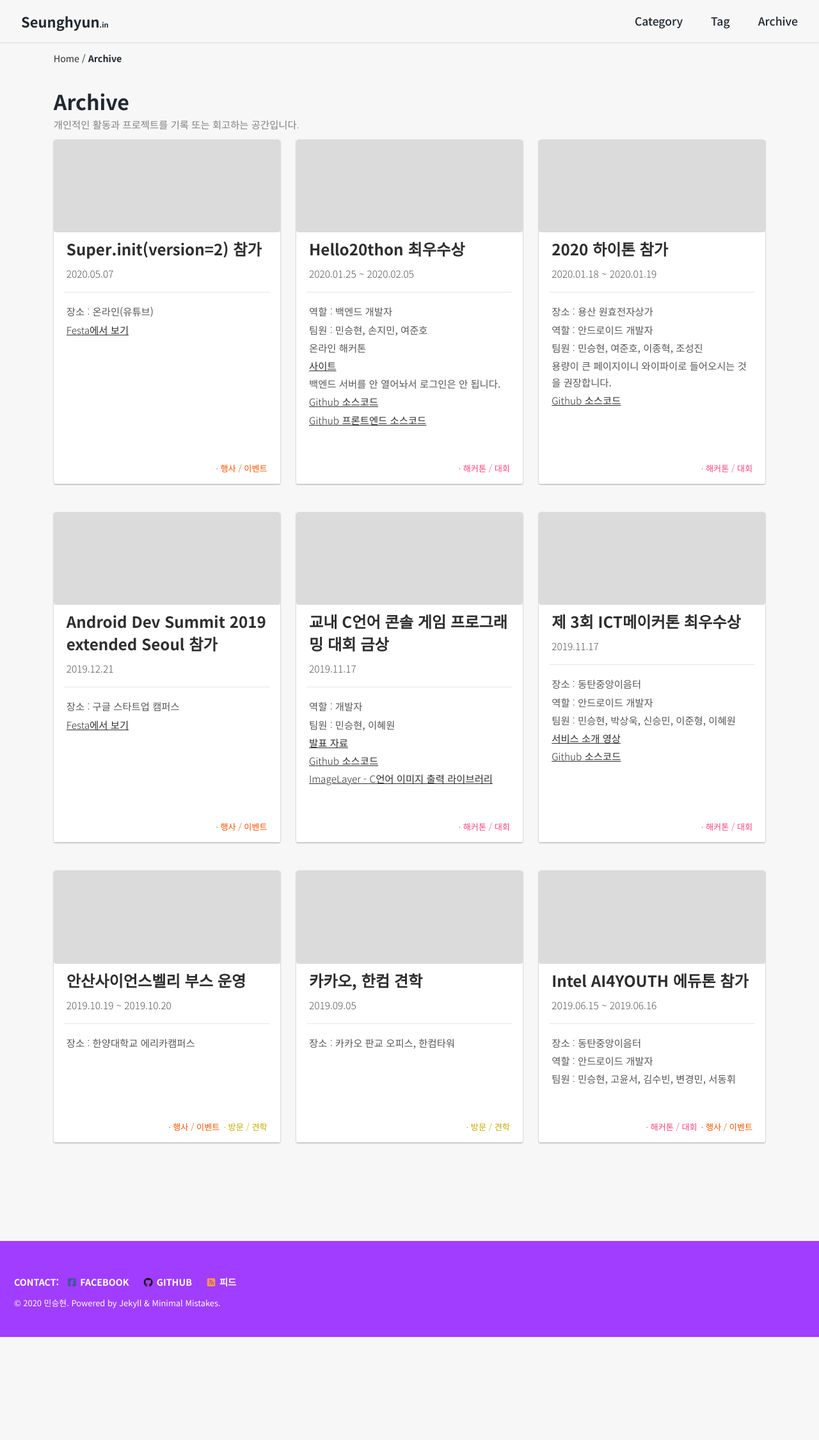
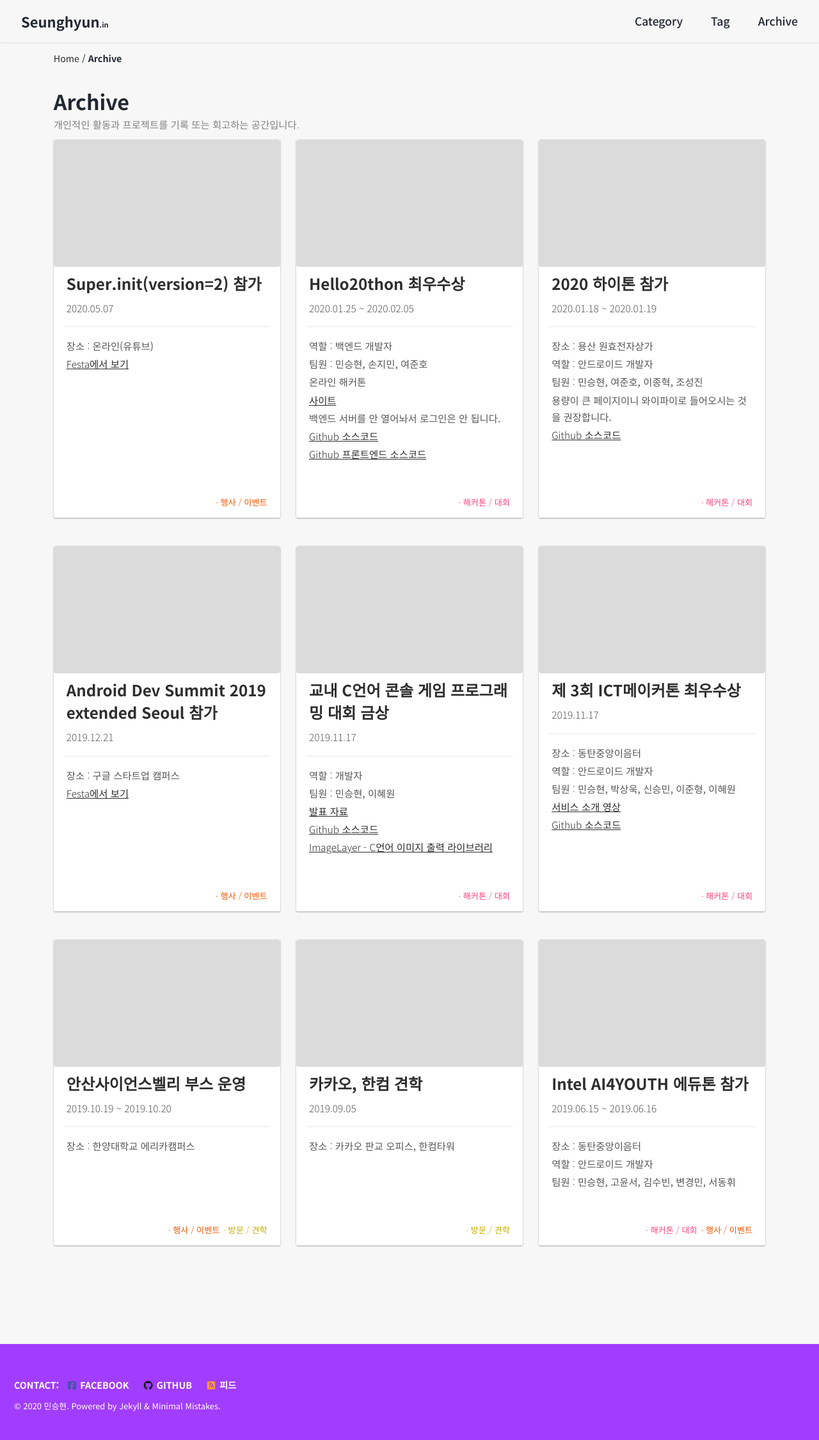
Before and after one commit to MinSeungHyun/minseunghyun.github.io, a Jekyll site: the page built from _pages/archive.md, in a window 1280 px wide. Shown: the whole page at 64% size. Built offline with Jekyll 4.4.1, drawn with Linux system fonts in a browser that asks for light colours; cached includes are drawn as plain includes; nearby versions of some CDN libraries; before the commit the page ends 2089 px from its top, so only the background shows below that.

Commit message:
Add archive card placeholder image

```diff
--- a/_includes/portfolio-card.html
+++ b/_includes/portfolio-card.html
@@ -16,7 +16,7 @@
   <article class="archive__item" itemscope itemtype="https://schema.org/CreativeWork">
     {% if teaser %}
       <div class="archive__item-teaser">
-        <img class="lozad" src="/assets/images/placeholder_post_list.png" data-src=
+        <img class="lozad" src="/assets/images/placeholder_archive_list.png" data-src=
           {% if teaser contains "://" %}
             "{{ teaser }}"
           {% else %}
```
Also changed, not shown: assets/images/placeholder_archive_list.png (added).
